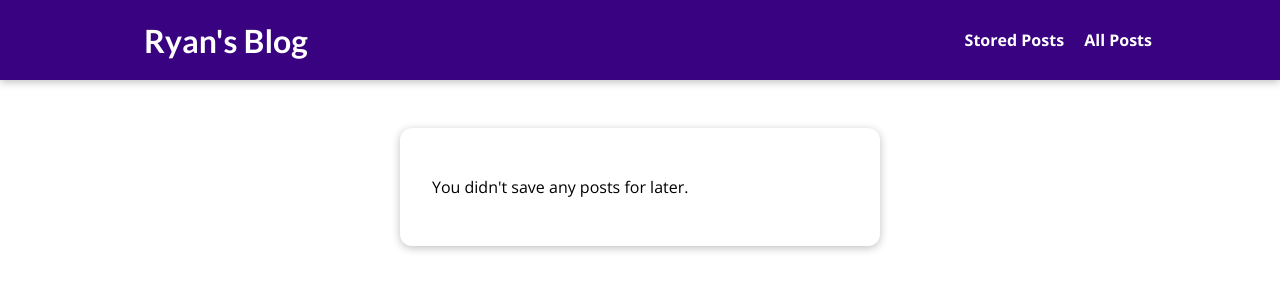
After one commit to Aaryan8751/BlogSite, a Django app: page /read-later in a window 1280 px wide. The commit adds this page. Shown: the top 300 px of the page. Run offline with Django 3.2, Linux system fonts and the light colour scheme.

Commit message:
Blogsite Done

```diff
--- a/blog/admin.py
+++ b/blog/admin.py
@@ -7,6 +7,10 @@ class PostAdmin(admin.ModelAdmin):
     list_display = ("title","date","author")
     prepopulated_fields={"slug":("title",)}
 
+class CommentAdmin(admin.ModelAdmin):
+    list_display=("user_name","post")
+
 admin.site.register(Post,PostAdmin)
 admin.site.register(Author)
 admin.site.register(Tag)
+admin.site.register(Comment)
--- /dev/null
+++ b/blog/static/blog/stored-posts.css
@@ -0,0 +1,39 @@
+#main-navigation {
+  background-color: #390281;
+  box-shadow: 0 2px 8px rgba(0, 0, 0, 0.25);
+}
+
+#stored-posts {
+  margin: 8rem auto 3rem auto;
+  padding: 2rem;
+  border-radius: 12px;
+  box-shadow: 0 2px 8px rgba(0, 0, 0, 0.25);
+  background-color: white;
+  width: 90%;
+  max-width: 30rem;
+}
+
+#stored-posts ul {
+  list-style: none;
+  margin: 0;
+  padding: 0;
+}
+
+#stored-posts li {
+  margin: 1rem 0;
+}
+
+#stored-posts a {
+  display: block;
+  padding: 1rem;
+  width: 100%;
+  text-decoration: none;
+  border: 1px solid #ccc;
+  color: #1b1b1b;
+  font-weight: bold;
+}
+
+#stored-posts a:hover,
+#stored-posts a:active {
+  background-color: #ccc;
+}
--- a/blog/templates/blog/includes/posts.html
+++ b/blog/templates/blog/includes/posts.html
@@ -1,8 +1,7 @@
-{%load static%}
 <li>
     <article class="post">
       <a href="{% url 'post-detail-page' post.slug %}">
-        <img src="{% static 'blog/images/'|add:post.image_name %}" alt={{post.title}}/>
+        <img src="{{post.image.url}}" alt={{post.title}}/>
         <div class="post__content">
           <h3>{{post.title}}</h3>
           <p>{{post.excerpt}}</p>
--- /dev/null
+++ b/blog/templates/blog/stored-posts.html
@@ -0,0 +1,23 @@
+{% extends "base.html" %}
+{% load static %}
+
+{% block title %}
+My Stored Posts
+{% endblock %}
+
+{% block css_files %}
+<link rel="stylesheet" href="{% static "blog/stored-posts.css" %}">
+{% endblock %}
+
+{% block content %}
+  <section id="stored-posts">
+    {% if not has_posts %}
+      <p>You didn't save any posts for later.</p>
+    {% endif %}
+    <ul>
+      {% for post in posts %}
+        <li><a href="{% url "post-detail-page" post.slug %}">{{ post.title }}</a></li>
+      {% endfor %}
+    </ul>
+  </section>
+{% endblock %}
--- a/blog/urls.py
+++ b/blog/urls.py
@@ -1,8 +1,9 @@
 from django.urls import path
 from . import views
 urlpatterns = [
-    path('', views.starting_page, name='starting-page'),
-    path('posts', views.posts, name='posts-page'),
-    path('posts/<slug:slug>', views.post_detail,
-         name='post-detail-page')  # /posts/my-first-post
+    path('', views.StartingPageView.as_view(), name='starting-page'),
+    path('posts', views.AllPostsView.as_view(), name='posts-page'),
+    path('posts/<slug:slug>/', views.SinglePostView.as_view(),
+         name='post-detail-page'),  # /posts/my-first-post
+    path("read-later",views.ReadLaterView.as_view(),name="read-later")
 ]
--- a/blog/views.py
+++ b/blog/views.py
@@ -1,29 +1,137 @@
+from django.http.response import HttpResponseRedirect
 from django.shortcuts import render,get_object_or_404
 from datetime import date
-
+from django.urls import reverse
+from django.views.generic import ListView
+from django.views.generic.detail import DetailView
+from django.views import View
 from .models import *
+from .forms import *
 
 # Create your views here
 
-def starting_page(request):
-    latest_posts = posts = Post.objects.all().order_by("-date")[:3]
+# def starting_page(request):
+#     latest_posts = posts = Post.objects.all().order_by("-date")[:3]
 
-    context={
-        "posts":latest_posts
-    }
-    return render(request, 'blog/index.html',context)
-def posts(request):
-    all_posts = Post.objects.all().order_by("-date")
-    context={
-        "all_posts":all_posts
-    }
-    return render(request,'blog/all-posts.html',context)
+#     context={
+#         "posts":latest_posts
+#     }
+#     return render(request, 'blog/index.html',context)
 
-def post_detail(request,slug):
 
-    identified_post = get_object_or_404(Post,slug=slug)
-    context={
-        "post":identified_post,
-        "post_tags":identified_post.tag.all()
-    }
-    return render(request,'blog/post-detail.html',context)
+class StartingPageView(ListView):
+    template_name="blog/index.html"
+    model=Post
+    ordering=["-date"]
+    context_object_name="posts"
+
+    def get_queryset(self):
+        queryset =  super().get_queryset()
+        data = queryset[:3]
+        return data
+
+# def posts(request):
+#     all_posts = Post.objects.all().order_by("-date")
+#     context={
+#         "all_posts":all_posts
+#     }
+#     return render(request,'blog/all-posts.html',context)
+
+class AllPostsView(ListView):
+    template_name="blog/all-posts.html"
+    model=Post
+    ordering=["-date"]
+    context_object_name="all_posts"
+
+
+# def post_detail(request,slug):
+
+#     identified_post = get_object_or_404(Post,slug=slug)
+#     context={
+#         "post":identified_post,
+#         "post_tags":identified_post.tag.all()
+#     }
+#     return render(request,'blog/post-detail.html',context)
+
+# class SinglePostView(DetailView):
+#     template_name = "blog/post-detail.html"
+#     model=Post
+
+#     def get_context_data(self, **kwargs):
+#         context =  super().get_context_data(**kwargs)
+#         context["post_tags"] = self.object.tag.all()
+#         context["comment_form"] = CommentForm()
+#         return context
+
+class SinglePostView(View):
+
+    def is_stored_post(self,request,post_id):
+        stored_posts = request.session.get("stored_posts")
+        if stored_posts is not None:
+            is_saved_for_later = post_id in stored_posts
+        else:
+            is_saved_for_later = False
+        return is_saved_for_later
+
+    def get(self,request,slug):
+        post = Post.objects.get(slug=slug)
+
+        context={
+            "post":post,
+            "post_tags":post.tag.all(),
+            "comment_form":CommentForm(),
+            "comments":post.comments.all().order_by("-id"),
+            "saved_for_later":self.is_stored_post(request,post.id)
+        }
+        return render(request,"blog/post-detail.html",context)
+
+    def post(self,request,slug):
+        comment_form = CommentForm(request.POST)
+        post = Post.objects.get(slug=slug)
+        if comment_form.is_valid():
+            comment = comment_form.save(commit=False)
+            comment.post = post
+            comment.save()
+            return HttpResponseRedirect(reverse("post-detail-page",args=[slug]))
+
+        context={
+            "post":post,
+            "post_tags":post.tag.all(),
+            "comment_form":CommentForm(),
+            "comments":post.comments.all().order_by("-id"),
+            "saved_for_later":self.is_stored_post(request,post.id)
+        }
+
+        return render(request,"blog/post-detail.html",context)
+
+class ReadLaterView(View):
+
+    def get(self,request):
+        stored_posts = request.session.get("stored_posts")
+
+        context={}
+
+        if stored_posts is None or len(stored_posts)==0:
+            context["posts"]=[]
+            context["has_posts"] = False
+
+        else:
+            posts = Post.objects.filter(id__in=stored_posts)
+            context["posts"]= posts
+            context["has_posts"] = True
+        return render(request,"blog/stored-posts.html",context)
+    def post(self,request):
+        stored_posts = request.session.get("stored_posts")
+
+        if stored_posts is None:
+            stored_posts=[]
+
+        post_id = int(request.POST["post_id"])
+        if post_id not in stored_posts:
+            stored_posts.append(post_id)
+
+        else:
+            stored_posts.remove(post_id)
+        request.session["stored_posts"] = stored_posts
+
+        return HttpResponseRedirect("/")
--- a/my_site/settings.py
+++ b/my_site/settings.py
@@ -125,3 +125,6 @@ STATIC_URL = '/static/'
 STATICFILES_DIRS=[
     BASE_DIR/'static'
 ]
+
+MEDIA_ROOT = BASE_DIR / "uploads"
+MEDIA_URL = "/files/"
--- a/my_site/urls.py
+++ b/my_site/urls.py
@@ -15,8 +15,10 @@ Including another URLconf
 """
 from django.contrib import admin
 from django.urls import path,include
+from django.conf.urls.static import static
+from django.conf import settings
 
 urlpatterns = [
     path('admin/', admin.site.urls),
     path('',include('blog.urls'))
-]
+] + static(settings.MEDIA_URL, document_root = settings.MEDIA_ROOT)
--- a/static/app.css
+++ b/static/app.css
@@ -35,6 +35,7 @@ h3 {
   text-decoration: none;
   color: white;
   font-weight: bold;
+  margin-left: 1rem;
 }
 
 #main-navigation a:hover,
--- a/templates/base.html
+++ b/templates/base.html
@@ -13,6 +13,7 @@
     <header id="main-navigation">
         <h1> <a href="{% url 'starting-page' %}">Ryan's Blog </a> </h1>
         <nav>
+          <a href="{%url 'read-later'%}">Stored Posts </a>
           <a href="{%url 'posts-page'%}">All Posts </a>
         </nav>
       </header>
```
Also changed, not shown: blog/forms.py (added, +12 -0 lines), blog/models.py (+11 -1 lines), blog/static/blog/post-detail.css (+20 -1 lines), blog/templates/blog/post-detail.html (+59 -17 lines), blog/migrations/0002_auto_20210707_1114.py (added), blog/migrations/0003_comment.py (added), db.sqlite3, uploads/posts/coding.jpg (added), uploads/posts/mountains.jpg (added), uploads/posts/woods.jpg (added).
